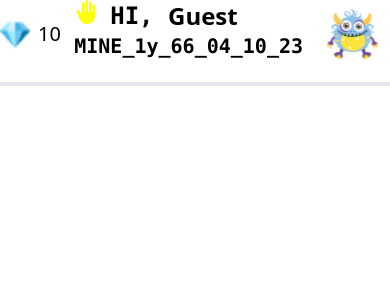
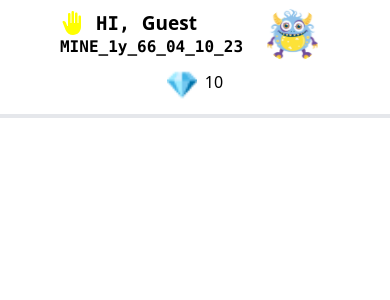
Before and after one commit to aleksname/assessmentUserPage, a Next.js app: page /LearnHeadBlock in a window 390 px wide. Shown: the top 300 px of the page. Built offline with nearby package versions, Linux system fonts and the light colour scheme; no server answers.

Commit message:
feat: adding media query for start/user page

```diff
--- a/pages/LearnHeadBlock.jsx
+++ b/pages/LearnHeadBlock.jsx
@@ -30,7 +30,7 @@ export default function LearnHeadBlock() {
           <div className={styles.headCoinTitle}>10</div>
         </div>
         <div className={styles.headUserNameBlock}>
-          <div className="">
+          <div className={styles.headUserInfo}>
             <div className={styles.headUserName}>
               <BackHandIcon style={{ color: 'yellow' }} className={styles.headUserNameImg} />
               <pre className="">HI, </pre>
--- a/pages/styles/style.module.scss
+++ b/pages/styles/style.module.scss
@@ -4,6 +4,8 @@
   max-width: 1200px;
   @apply mx-auto p-5 text-xl text-slate-800;
 }
+
+
 
 .headerBlockNav {
   max-width: 1280px;
@@ -70,8 +72,8 @@
     height: auto;
 }
 .homePageBlock{
-    max-width: 1230px;
-    @apply px-5 mx-auto
+    max-width: 1200px;
+    @apply   mx-auto
 }
 .homePageImg{
     @apply flex justify-center;
@@ -98,7 +100,7 @@
 }
 
 .headUserNameBlock{
-    @apply text-2xl font-bold flex
+    @apply text-2xl font-bold flex items-center
 }
 .headUserName{
     @apply flex
@@ -124,6 +126,7 @@
     color: #00000098;
     @apply text-xl mb-12
 }
+
 
 //
 .learnLinkBlock {
@@ -523,3 +526,66 @@
     border: solid 30px ;
     border-color: rgb(49,70,214);
 }
+
+// ------adaptation------
+@media (max-width: 670px) {
+    .headUserName{
+        @apply text-xl
+    }
+    .userSubTitle{
+        @apply text-base
+    }
+}
+@media (max-width: 550px) {
+    .headUserName{
+        font-size: 19px;
+        line-height: 1.5rem /* 24px */
+    }
+    .userSubTitle{
+        font-size: 16px;
+        line-height: 1.5rem /* 24px */
+    }
+    .homeTitle{
+    @apply text-2xl font-medium mb-2;
+    }
+    .homeSubTitle{
+    @apply text-black mb-12 text-base;
+    }
+    .headCoinBlock{
+        @apply text-base;
+    }
+}
+@media (max-width: 500px) {
+
+.linkExcersise,
+.recomendedTitle{
+    @apply text-xl;
+}
+}
+@media (max-width: 400px) {
+    .learnHeadBlock{
+        display: flex;
+        flex-direction: column-reverse;
+        justify-content: center;
+    }
+    .headCoinTitle{
+        @apply mb-2
+    }
+    .headUserNameBlock{
+        @apply flex justify-between
+    }
+
+}
+@media (max-width: 350px) {
+    .recomendedTitle{
+    @apply text-lg;
+}
+.recomendedTitle{
+    @apply text-base;
+}
+.linkExcersise {
+    @apply absolute bottom-2 right-2  text-gray-500 rounded-2xl  ;
+    background-color: #ffd18bd1;
+    padding: 3px;
+}
+}
```
